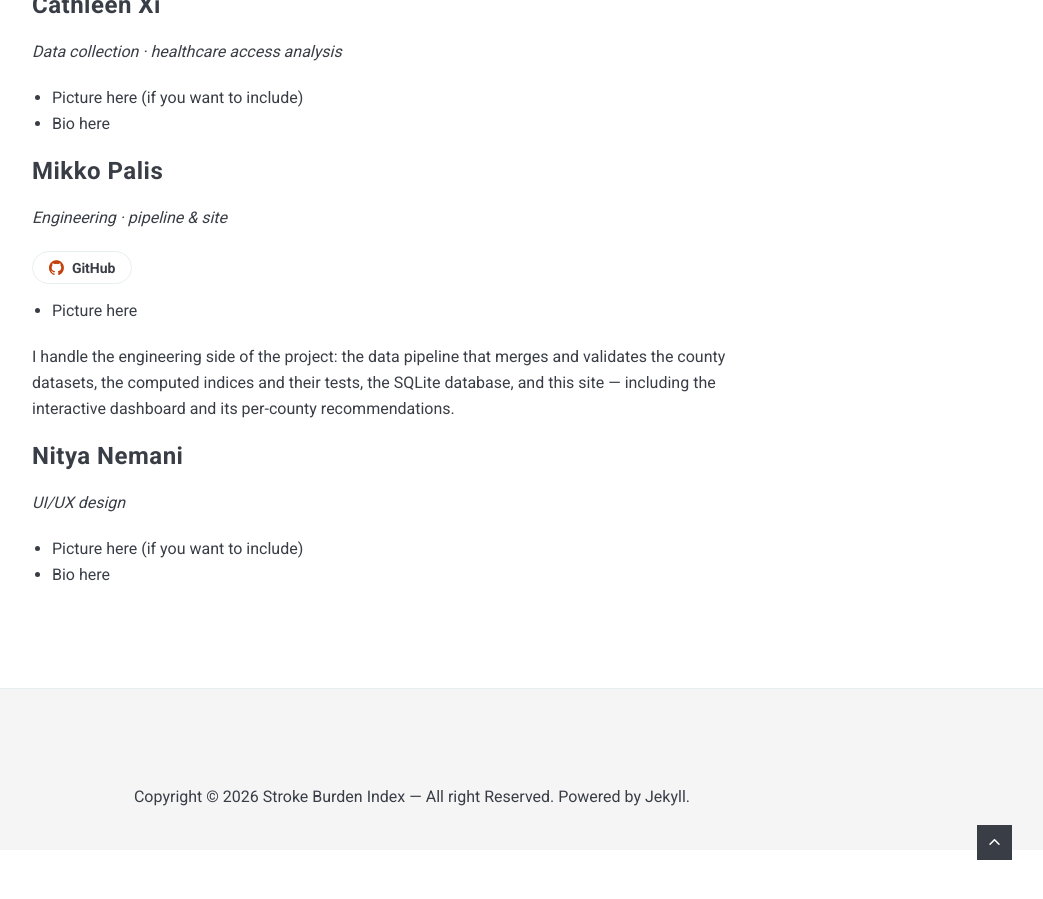
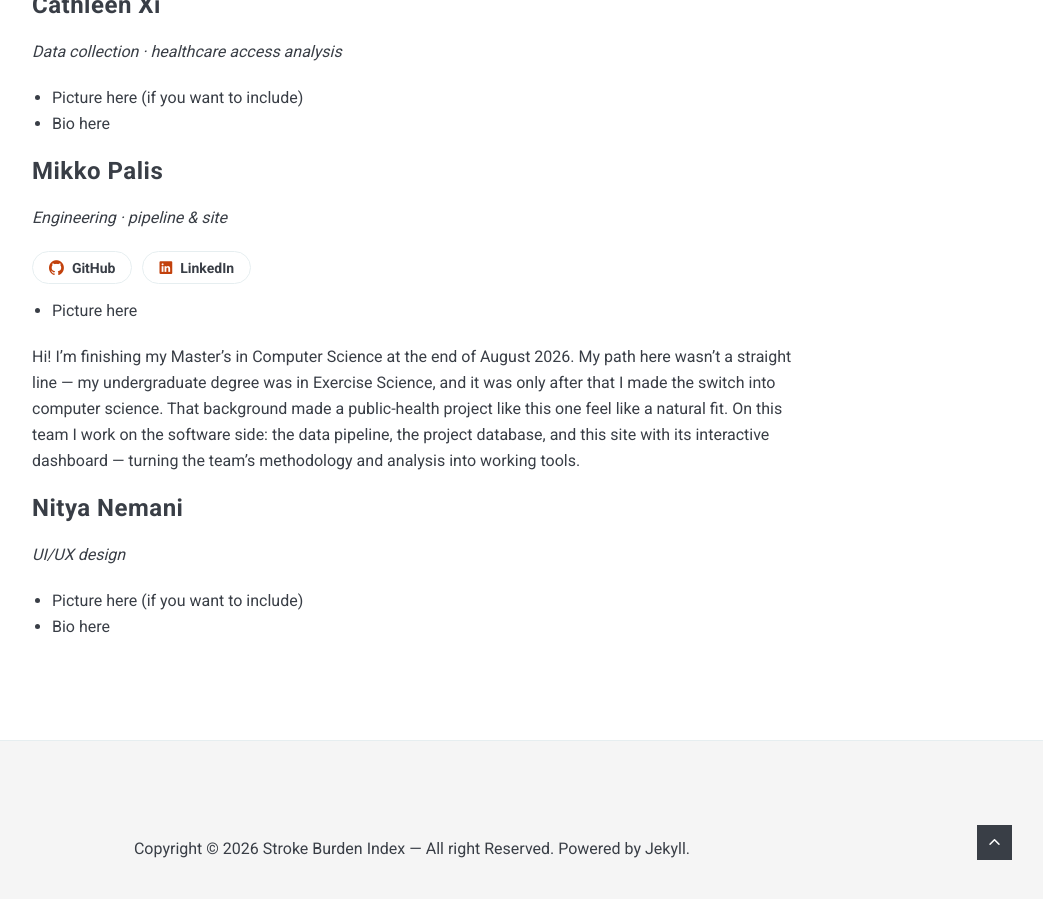
Before and after one commit to palism1/stroke-burden-index, a Jekyll site: the page built from docs/_pages/about.md, in a window 1280 px wide and 900 px high, scrolled down 1125 px. Shown: the whole window, without its empty margins (228-1271 px from the left). Built offline with Jekyll 4.4.1, drawn with Linux system fonts in a browser that asks for light colours; nearby versions of some CDN libraries.

Commit message:
About page: rewrite Mikko's bio (exsci -> CS path), add LinkedIn button

```diff
--- a/docs/_pages/about.md
+++ b/docs/_pages/about.md
@@ -38,14 +38,18 @@ Hello! I am a graduate student at Stony Brook University from Long Island, NY. I
 
 <div class="profile-links">
   <a class="profile-btn" href="https://github.com/palism1" target="_blank" rel="noopener"><i class="ion ion-logo-github"></i>GitHub</a>
+  <a class="profile-btn" href="https://www.linkedin.com/in/mikko-palis-ab552523a/" target="_blank" rel="noopener"><i class="ion ion-logo-linkedin"></i>LinkedIn</a>
 </div>
 
 - Picture here
 
-I handle the engineering side of the project: the data pipeline that merges
-and validates the county datasets, the computed indices and their tests, the
-SQLite database, and this site — including the interactive dashboard and its
-per-county recommendations.
+Hi! I'm finishing my Master's in Computer Science at the end of August 2026.
+My path here wasn't a straight line — my undergraduate degree was in Exercise
+Science, and it was only after that I made the switch into computer science.
+That background made a public-health project like this one feel like a natural
+fit. On this team I work on the software side: the data pipeline, the project
+database, and this site with its interactive dashboard — turning the team's
+methodology and analysis into working tools.
 
 ### Nitya Nemani
 *UI/UX design*
```
